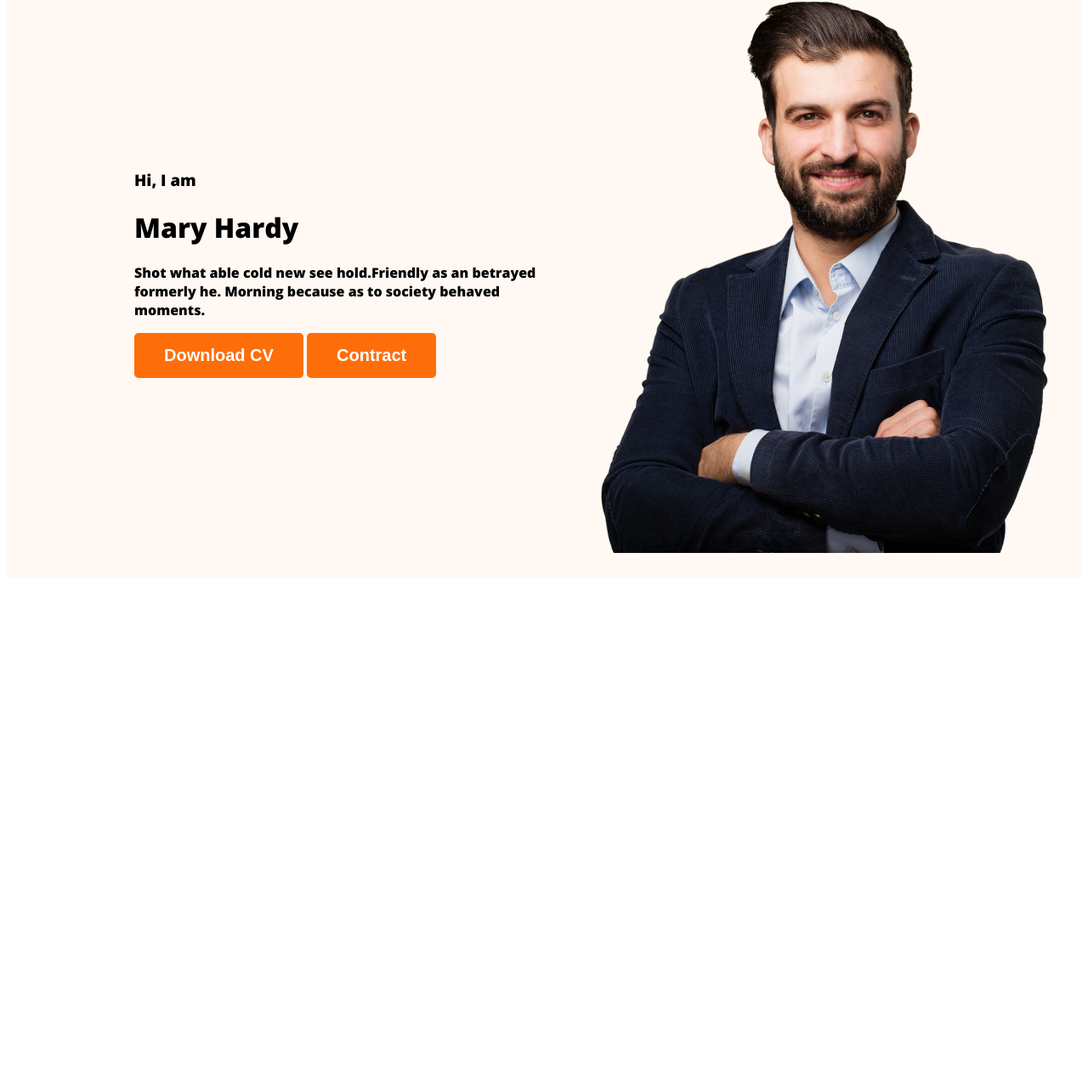
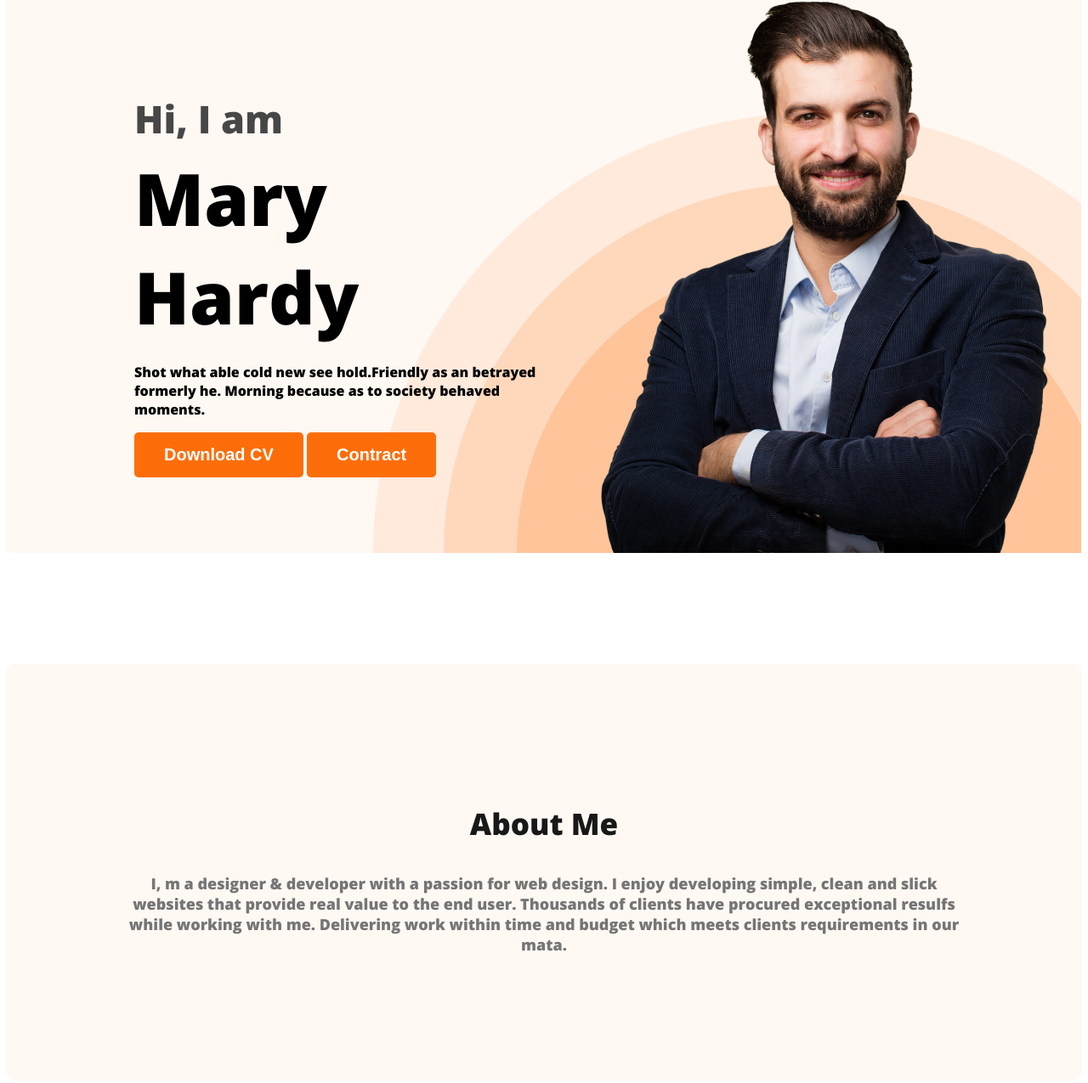
Before and after one commit to Nafizmahbub/webdeveloper-portfolio, a plain HTML site: page index.html in a window 1280 px wide. Shown: the part 214-1489 px from the top of the page at 85% size. Before the commit the page ends 903 px from the top, so only its background shows below. Drawn offline with nearby package versions, Linux system fonts and the light colour scheme.

Commit message:
about section created

```diff
--- a/index.html
+++ b/index.html
@@ -24,9 +24,7 @@
             <div class="banner-content">
                 <h3 class="banner-greeting">Hi, I am</h3>
                 <h1 class="banner-title">Mary Hardy</h1>
-                <p>Shot what able cold new see hold.Friendly as an
-                betrayed formerly he. Morning because as to society
-                behaved moments.</p>
+                <p>Shot what able cold new see hold.Friendly as an betrayed formerly he. Morning because as to society behaved moments.</p>
                 <button class="btn-primary">Download CV</button>
                 <button class="btn-primary">Contract</button>
             </div>
@@ -34,6 +32,11 @@
          </div>
     </header>
     <main>
+        <section class="about">
+            <h3 class="section-title">About Me</h3>
+            <p class="section-description">
+                I, m a designer & developer with a passion for web design. I enjoy developing simple, clean and slick websites that provide real value to the end user. Thousands of clients have procured exceptional resulfs while working with me. Delivering work within time and budget which meets clients requirements in our mata. </p>
+        </section>
 
     </main>
     <footer>
--- a/styles/portfolio.css
+++ b/styles/portfolio.css
@@ -13,6 +13,19 @@ body{
     font-size: 20px;
     font-weight: 700;
     padding: 15px 35px;
+}
+
+.section-title{
+    color: #181818;
+    text-align: center;
+    font-size: 35px;
+    font-weight: 700;
+}
+
+.section-description{
+    color: #757575;
+    text-align: center;
+    font-size: 18px;
 }
 
 /* nav related styles */
@@ -48,12 +61,40 @@ nav a{
 /* header related styles */
 .header{
     background-color: #FFF8F3;
+    background-image: url('../images/header_bg.png');
+    background-repeat: no-repeat;
+    background-position: bottom right;
 }
 .banner{
-    padding: 30px 30px 30px 150px;
+    padding: 30px 30px 0px 150px;
     display: flex;
     align-items: center;
+    justify-content: space-between;
+}
+.banner-content{
+    max-width: 500px;
 }
 .banner .profile-pic{
     width: 584px;
 }
+.banner-greeting{
+    font-size: 45px;
+    color: #474747;
+    margin-bottom: 0;
+}
+.banner-title{
+    font-size: 85px;
+    font-weight: 700;
+    margin-top: 5px;
+    margin-bottom: 20px;
+}
+
+/*main section styles */
+
+/* about section styles */
+.about{
+    padding: 130px;
+    border-radius: 10px;
+    background: #FFF8F3;
+    margin-top: 130px;
+}
```
